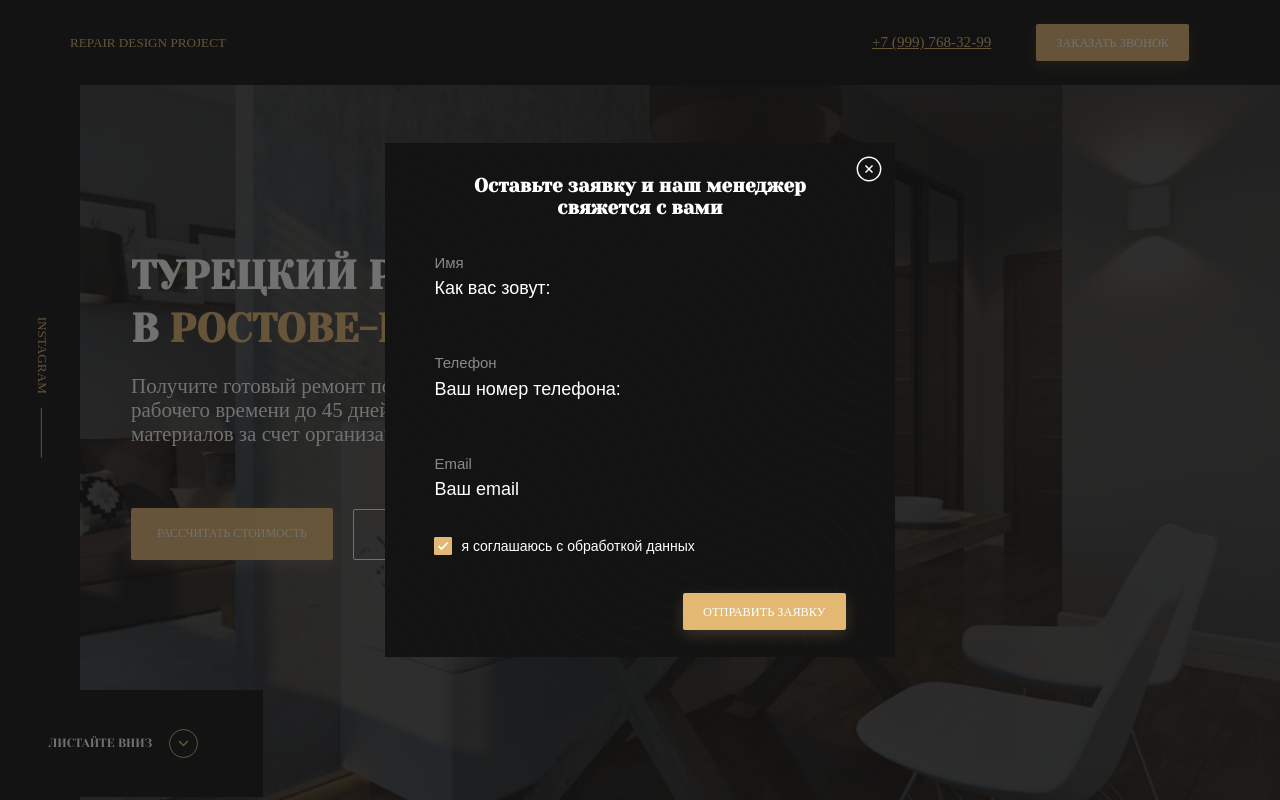
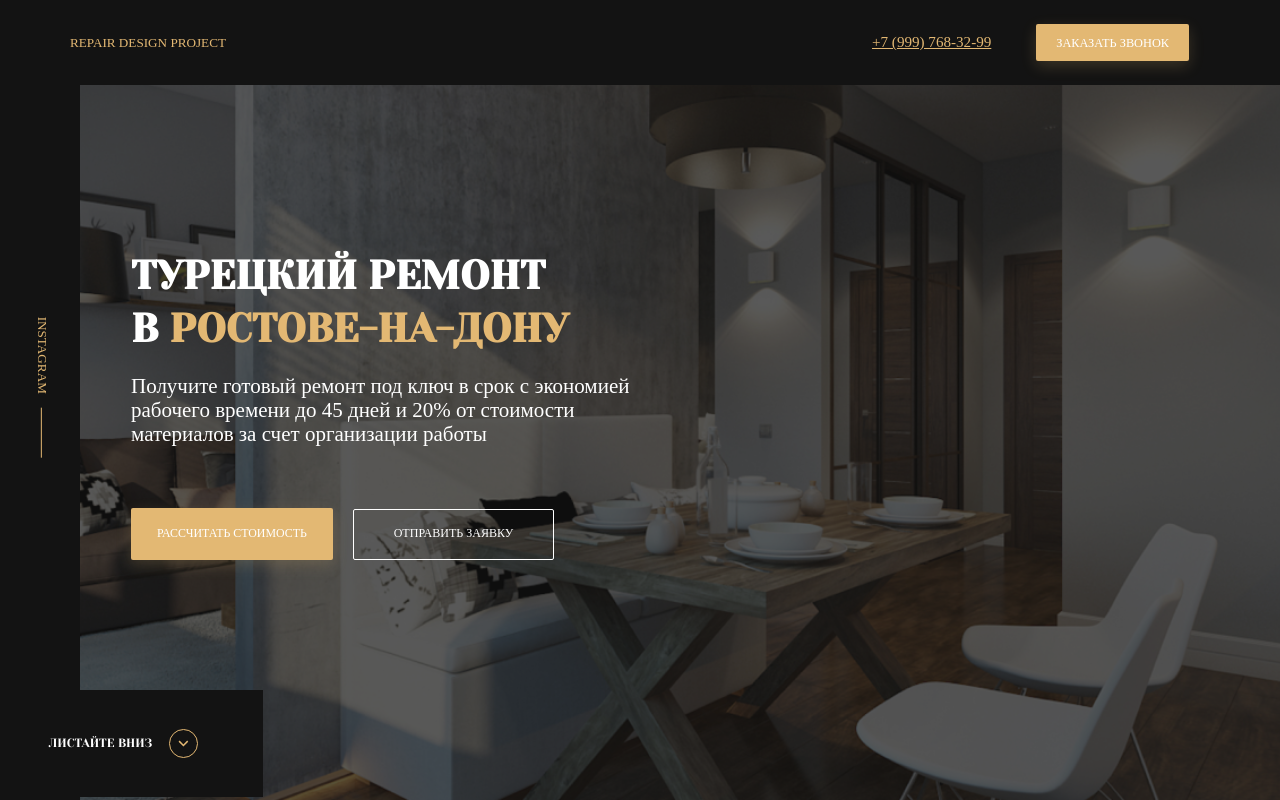
Before and after one commit to corebenediktus/repair-design, a website: page src/index.html in a window 1280 px wide. Shown: the top 800 px of the page. Drawn offline with Linux system fonts and the light colour scheme.

Commit message:
refact: visible modal

```diff
--- a/src/index.html
+++ b/src/index.html
@@ -46,7 +46,7 @@
           <p class="hero__text">Получите готовый ремонт под ключ в срок с экономией рабочего времени до 45 дней и 20% от
             стоимости материалов за счет организации работы</p>
           <button class="button hero__button button--primary button--calculation" data-toggle="modal">Рассчитать стоимость</button>
-          <button class="button hero__button button--outline button--request">Отправить заявку</button>
+          <button class="button hero__button button--outline button--request" data-toggle="modal">Отправить заявку</button>
         </div>
       </div>
       <a href="#" class="hero__scroll-down">листайте вниз</a>
@@ -252,7 +252,7 @@
 
     </section>
   </main>
-  <div class="modal modal--visible">
+  <div class="modal">
     <div class="modal__dialog">
       <button class="modal__close"></button>
       <h3 class="modal__title">Оставьте заявку и наш менеджер свяжется с вами </h3>
--- a/src/js/main.js
+++ b/src/js/main.js
@@ -8,9 +8,5 @@ document.addEventListener("DOMContentLoaded", function(event) {
   modalBtn.forEach(element => {
     element.addEventListener('click', swithModal);
   });
-
-
-
   closeBtn.addEventListener('click', swithModal);
-
 });
--- a/src/sass/templates/_modal.sass
+++ b/src/sass/templates/_modal.sass
@@ -1,6 +1,7 @@
 .modal
   opacity: 0
   visibility: hidden
+
 
 
   position: fixed
@@ -18,6 +19,7 @@
   &--visible
     opacity: 1
     visibility: visible
+
   &__dialog
     position: relative
     max-width: 36.36rem
```
